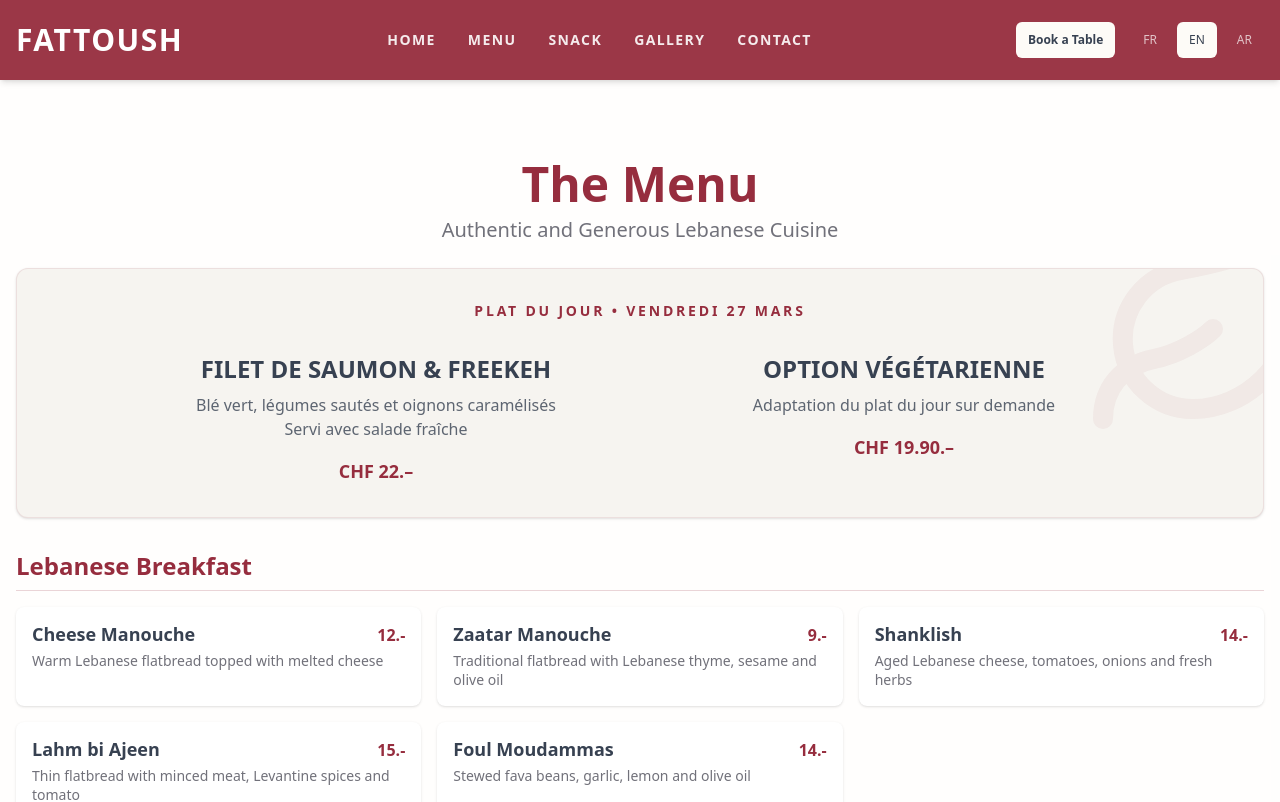
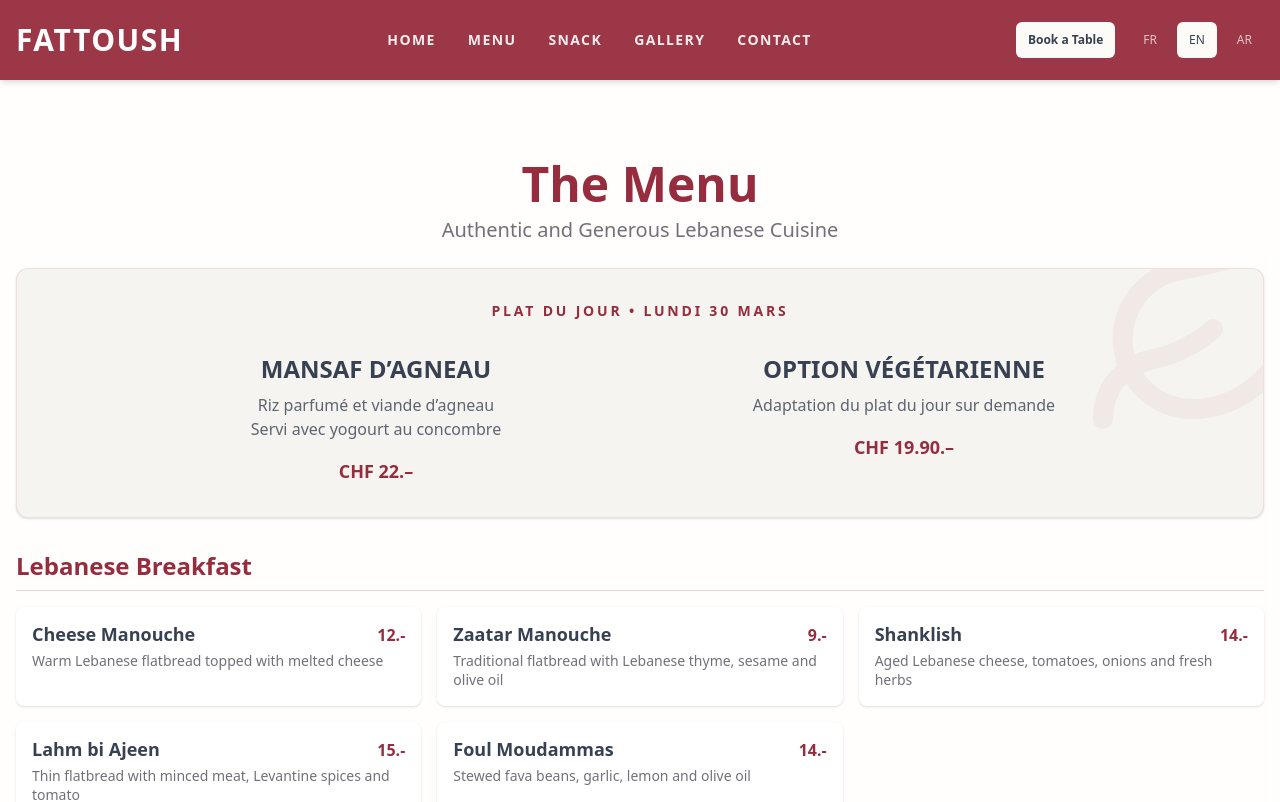
Before and after one commit to lopezdamien/fattoush, a Next.js app: page /en/menu in a window 1280 px wide. Shown: the top 802 px of the page. Built offline with nearby package versions, Linux system fonts and the light colour scheme.

Commit message:
Update plat du jour: Mansaf d'agneau

```diff
--- a/src/app/[locale]/menu/page.tsx
+++ b/src/app/[locale]/menu/page.tsx
@@ -142,18 +142,18 @@
 
                         <div className="relative z-10 inline-flex items-center space-x-3 justify-center w-full">
                             <span className="text-xs md:text-sm font-bold tracking-[0.2em] text-primary uppercase text-center">
-                                Plat du jour • Vendredi 27 Mars
+                                Plat du jour • Lundi 30 Mars
                             </span>
                         </div>
 
                         <div className="relative z-10 grid grid-cols-1 lg:grid-cols-2 gap-8 w-full max-w-5xl text-center mt-2">
                             <div className="flex flex-col items-center space-y-2">
                                 <h2 className="text-xl md:text-2xl font-bold text-foreground uppercase">
-                                    FILET DE SAUMON & FREEKEH
+                                    MANSAF D’AGNEAU
                                 </h2>
                                 <p className="text-sm md:text-base text-foreground/80 font-medium">
-                                    Blé vert, légumes sautés et oignons caramélisés<br />
-                                    Servi avec salade fraîche
+                                    Riz parfumé et viande d’agneau<br />
+                                    Servi avec yogourt au concombre
                                 </p>
                                 <span className="text-lg font-bold text-primary mt-2">
                                     CHF 22.–
```
